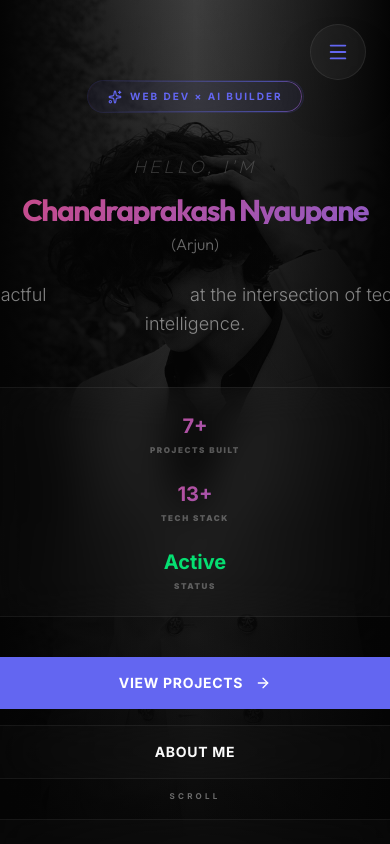
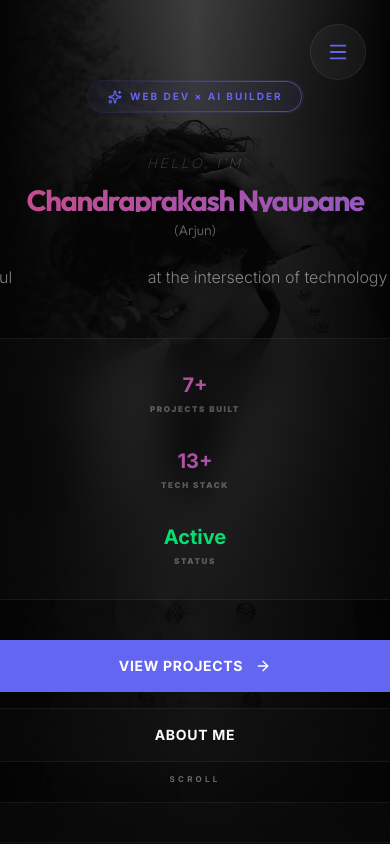
Before and after one commit to arjunnyaupane16/portfolio-app, a Next.js app: page / in a window 390 px wide. Shown: the top 844 px of the page. Built offline with nearby package versions, Linux system fonts and the light colour scheme.

Commit message:
Critical mobile responsiveness fixes for home page

```diff
--- a/src/app/page.tsx
+++ b/src/app/page.tsx
@@ -112,10 +112,10 @@ export default function HomePage() {
             variants={blurIn}
             className="mb-6"
           >
-            <div className="text-3xl sm:text-5xl md:text-[6vw] lg:text-[5vw] font-bold tracking-tighter leading-[0.9] select-none" aria-hidden="true">
-              <span className="block text-foreground/20 italic font-extralight text-lg sm:text-2xl md:text-4xl uppercase tracking-[0.2em] sm:tracking-[0.3em] mb-4">Hello, I&apos;m</span>
-              <span className="block gradient-text">{portfolioData.name}</span>
-              <span className="block text-foreground/40 text-base sm:text-2xl md:text-3xl font-light mt-2 tracking-normal">({portfolioData.nickname})</span>
+            <div className="text-[7.5vw] xs:text-3xl sm:text-5xl md:text-[6vw] lg:text-[5vw] font-bold tracking-tighter leading-[0.9] select-none" aria-hidden="true">
+              <span className="block text-foreground/20 italic font-extralight text-sm sm:text-2xl md:text-4xl uppercase tracking-[0.2em] sm:tracking-[0.3em] mb-4">Hello, I&apos;m</span>
+              <span className="block gradient-text break-words leading-[0.8]">{portfolioData.name}</span>
+              <span className="block text-foreground/40 text-sm sm:text-2xl md:text-3xl font-light mt-2 tracking-normal">({portfolioData.nickname})</span>
             </div>
           </motion.h1>
 
@@ -125,10 +125,10 @@ export default function HomePage() {
             animate="visible"
             variants={fadeInUp}
             custom={0.2}
-            className="text-lg md:text-xl text-foreground/50 max-w-2xl mx-auto mb-12 leading-relaxed font-light"
+            className="text-base md:text-xl text-foreground/50 max-w-2xl mx-auto mb-12 leading-relaxed font-light px-4"
           >
             Creating impactful{" "}
-            <WordCycle words={CYCLE_WORDS} />
+            <WordCycle words={CYCLE_WORDS} className="mx-1" />
             {" "}at the intersection of technology and intelligence.
           </motion.p>
 
@@ -138,9 +138,9 @@ export default function HomePage() {
             animate="visible"
             variants={fadeInUp}
             custom={0.4}
-            className="w-full max-w-xl mx-auto mb-10 px-4 sm:px-0"
+            className="w-full max-w-xl mx-auto mb-10 px-6"
           >
-            <div className="glass rounded-2xl px-6 py-6 sm:py-4 grid grid-cols-1 sm:grid-cols-3 gap-6 sm:gap-4 border border-white/5 neon-glow">
+            <div className="glass rounded-2xl px-6 py-8 md:py-4 grid grid-cols-1 md:grid-cols-3 gap-8 md:gap-4 border border-white/5 neon-glow">
               {STATS.map((stat, i) => (
                 <div key={stat.label} className="text-center">
                   <div className={`text-xl md:text-2xl font-bold ${stat.accent ? "text-green-400" : "gradient-text"}`}>
```
